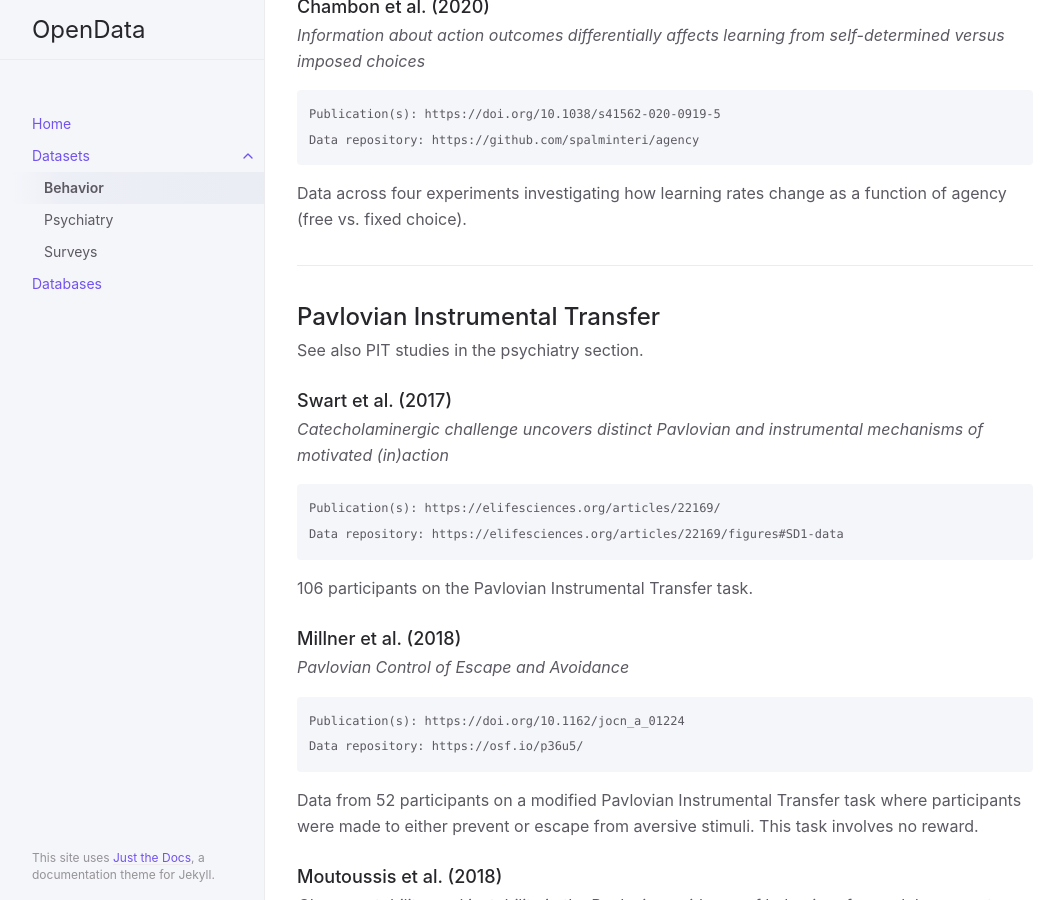
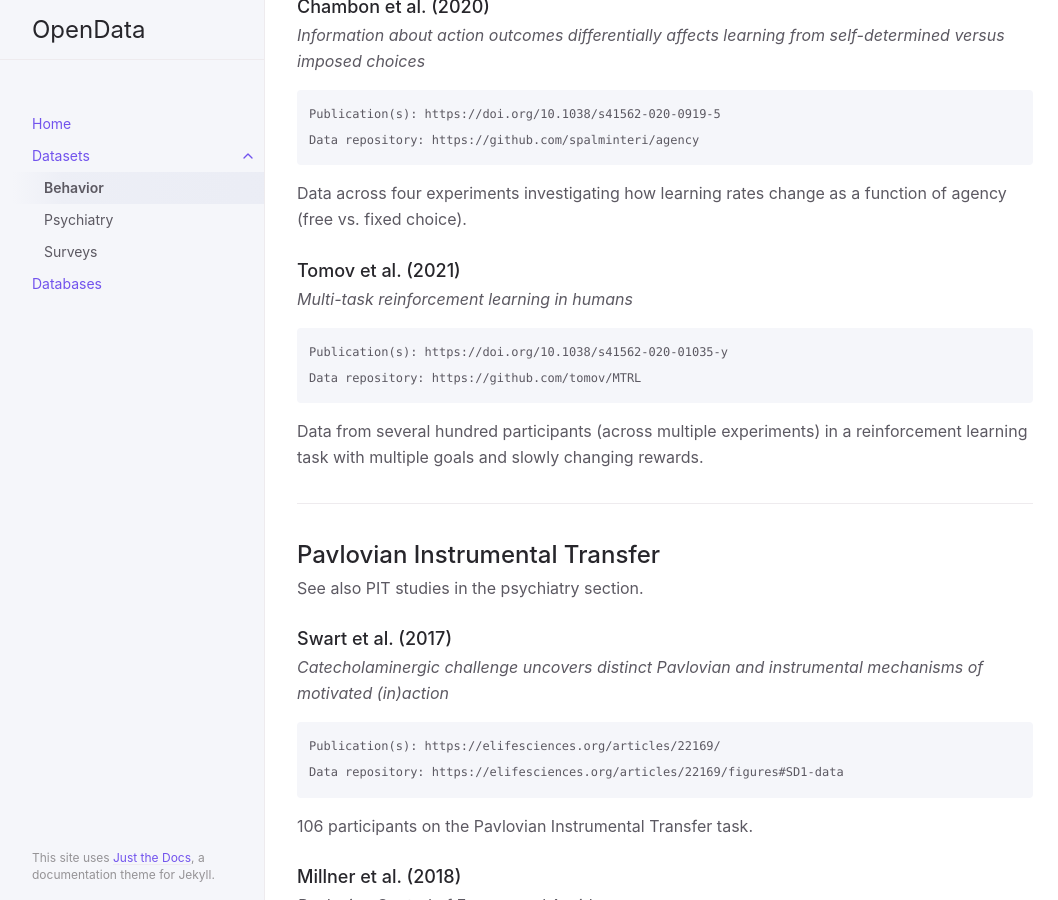
Before and after one commit to nivlab/opendata, a Jekyll site: the page built from docs/datasets/behavior.md, in a window 1280 px wide and 900 px high, scrolled down 4466 px. Shown: the whole window, without its empty margins (107-1165 px from the left). Built offline with Jekyll 4.4.1, drawn with Linux system fonts in a browser that asks for light colours.

Commit message:
Update behavior.md

````diff
--- a/docs/datasets/behavior.md
+++ b/docs/datasets/behavior.md
@@ -181,6 +181,16 @@ Data repository: https://github.com/spalminteri/agency
 
 Data across four experiments investigating how learning rates change as a function of agency (free vs. fixed choice).
 
+### Tomov et al. (2021)
+{: .no_toc }
+*Multi-task reinforcement learning in humans*
+```
+Publication(s): https://doi.org/10.1038/s41562-020-01035-y
+Data repository: https://github.com/tomov/MTRL
+```
+
+Data from several hundred participants (across multiple experiments) in a reinforcement learning task with multiple goals and slowly changing rewards.
+
 ---
 
 ## Pavlovian Instrumental Transfer
````
